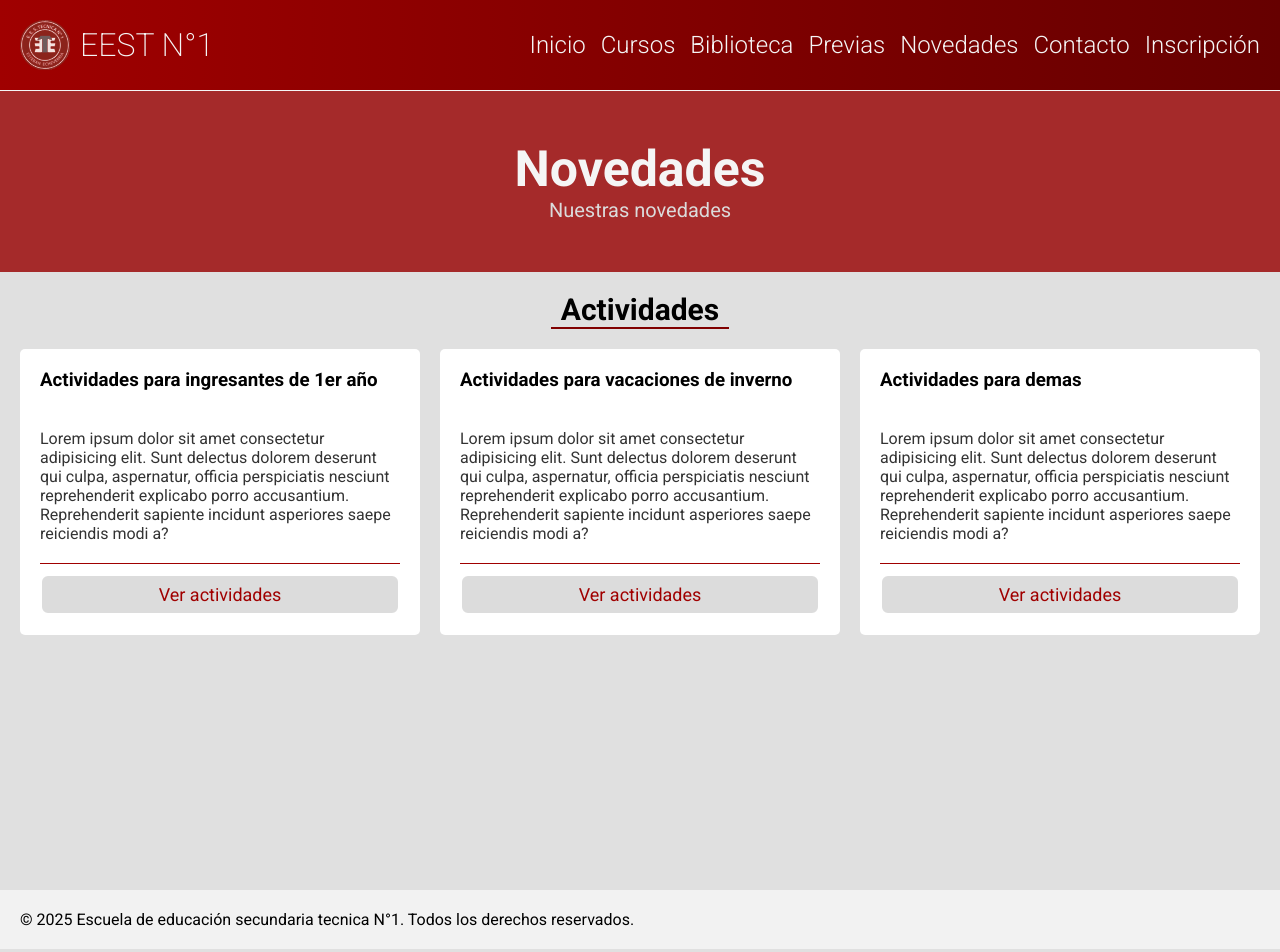
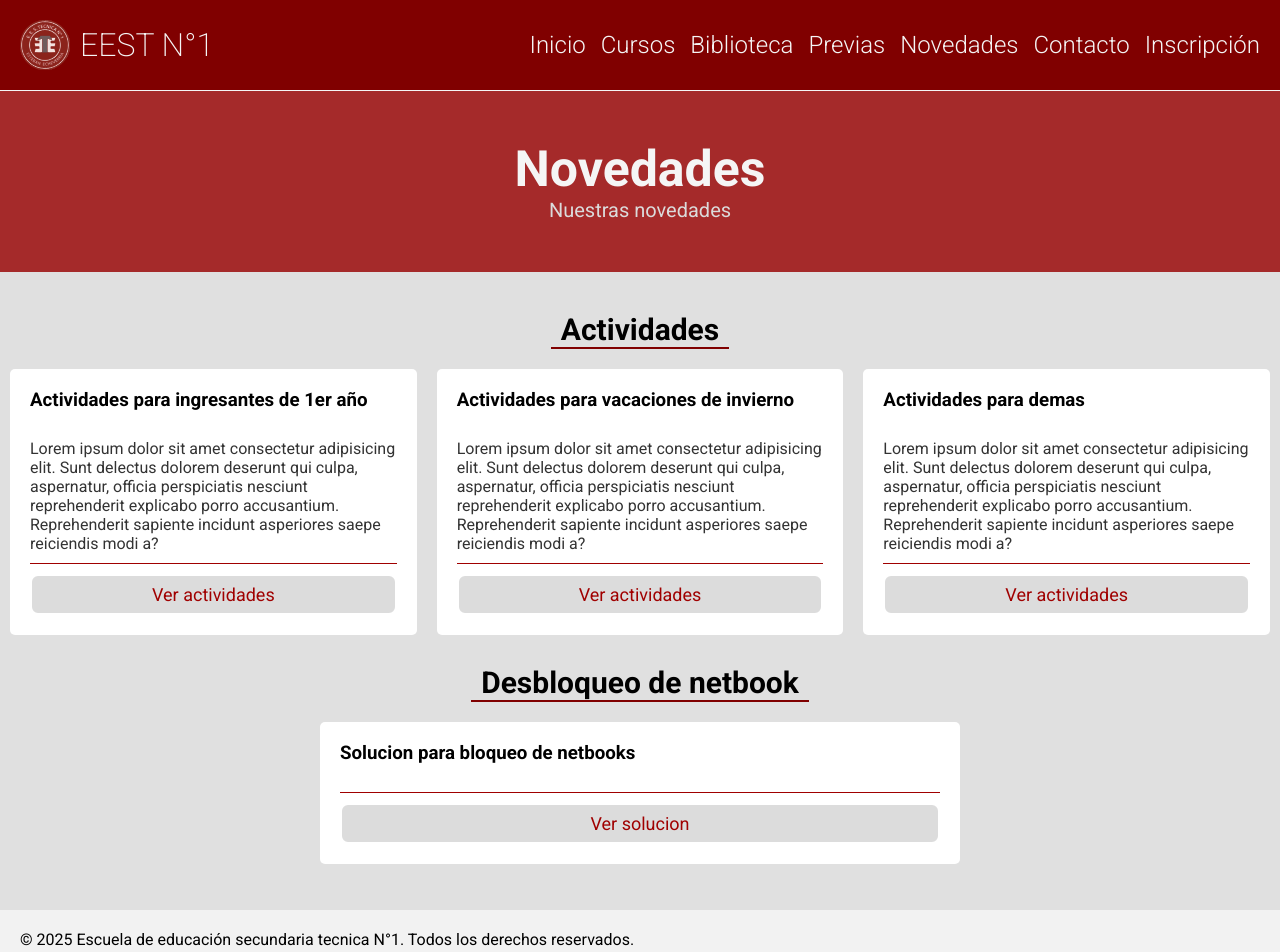
Before and after one commit to Juanerros/new-site, a React (Vite) app: page /novedades in a window 1280 px wide. Shown: the top 952 px of the page. Built offline with nearby package versions, Linux system fonts and the light colour scheme.

Commit message:
arreglos varios

```diff
--- a/src/components/Header.jsx
+++ b/src/components/Header.jsx
@@ -8,16 +8,20 @@ export default function Header() {
 
     const toggleMenu = () => {
         const menu = document.querySelector('.menu');
+        const btnMenu = document.querySelector('.btn-menu');
 
         if (!menuActive) {
             menu.classList.add('menu-active');
+            btnMenu.classList.add('btn-menu-active');
             setMenuActive(true);
         } else {
             menu.classList.add('menu-closing');
             menu.classList.remove('menu-active');
+            btnMenu.classList.remove('btn-menu-active');
 
             setTimeout(() => {
                 menu.classList.remove('menu-closing');
+                btnMenu.classList.remove('btn-menu-active');
                 setMenuActive(false);
             }, 500);
         }
--- a/src/components/css/header.css
+++ b/src/components/css/header.css
@@ -7,8 +7,7 @@ header {
     justify-content: space-between;
     align-items: center;
     padding: 20px;
-    background: #a00000;
-    background: linear-gradient(90deg, rgba(160, 0, 0, 1) 0%, rgba(102, 0, 0, 1) 100%);
+    background: linear-gradient(90deg, var(--primary-color) 0%, var(--primary-color) 100%);
     border-bottom: 1px solid whitesmoke;
     z-index: 100;
 }
@@ -77,13 +76,33 @@ nav a:hover::after {
         flex-direction: column;
         gap: 5px;
         cursor: pointer;
+        transition: all 0.3s ease-in-out;
+    }
+
+    .btn-menu:hover  {
+        opacity: 0.7;
     }
 
     .btn-menu span {
         width: 25px;
         height: 3px;
         background-color: whitesmoke;
+        transition: all 0.2s ease-in-out;
     }
+
+    .btn-menu-active span:nth-child(1) {
+        transform: rotate(45deg) translateY(6px) translateX(5px);
+    }
+
+    .btn-menu-active span:nth-child(2) {
+        opacity: 0;
+    }
+
+
+    .btn-menu-active span:nth-child(3) {
+        transform: rotate(-45deg) translateY(-6px) translateX(5px);
+    }
+
 
     .menu {
         display: none;
--- a/src/global.css
+++ b/src/global.css
@@ -30,6 +30,7 @@ main {
     align-items: center;
     min-height: 100vh;
     margin-top: 90px;
+    margin-bottom: 20px;
 }
 
 a {
--- a/src/pages/News.jsx
+++ b/src/pages/News.jsx
@@ -7,7 +7,7 @@ export default function News() {
         <h2>Novedades</h2>
         <p>Nuestras novedades</p>
       </div>
-      <h2 className='activitys-title'>Actividades</h2>
+      <h2 className='title'>Actividades</h2>
       <div className="activitys">
         <article>
           <h3>Actividades para ingresantes de 1er año</h3>
@@ -18,7 +18,7 @@ export default function News() {
           <a href="#">Ver actividades</a>
         </article>
         <article>
-          <h3>Actividades para vacaciones de inverno</h3>
+          <h3>Actividades para vacaciones de invierno</h3>
           <p>
             Lorem ipsum dolor sit amet consectetur adipisicing elit. Sunt delectus dolorem deserunt qui culpa, aspernatur, officia perspiciatis nesciunt reprehenderit explicabo porro accusantium. Reprehenderit sapiente incidunt asperiores saepe reiciendis modi a?
           </p>
@@ -34,6 +34,13 @@ export default function News() {
           <a href="#">Ver actividades</a>
         </article>
       </div>
+
+      <h2 className='title'>Desbloqueo de netbook</h2>
+      <article className='conectar'>
+        <h3>Solucion para bloqueo de netbooks</h3>
+        <div className="line"></div>
+        <a href="#">Ver solucion</a>
+      </article>
     </>
   );
 }
--- a/src/pages/css/news.css
+++ b/src/pages/css/news.css
@@ -25,10 +25,10 @@
     grid-gap: 20px;
     margin-right: auto;
     margin-left: auto;
-    margin: 20px;
+    margin: 10px;
 }
 
-.activitys article {
+ article {
     display: flex;
     flex-direction: column;
     justify-content: space-around;
@@ -39,20 +39,20 @@
     transition: 0.3s;
 }
 
-.activitys article h3 {
+ article h3 {
     min-height: 40px;
 }
 
-.activitys article:hover {
+ article:hover {
     transform: translateY(-5px);
+    box-shadow: 1px 1px 10px rgba(0, 0, 0, 0.2);
 }
 
-.activitys article p {
-    margin: 10px 0;
+ article p {
     color: var(--font-light);
 }
 
-.activitys article a {
+ article a {
     text-align: center;
     cursor: pointer;
     padding: 8px 22px;
@@ -65,7 +65,7 @@
     transition: .3s;
 }
 
-.activitys article a:hover {
+ article a:hover {
     background-color: var(--primary-color);
     color: whitesmoke;
 }
@@ -76,12 +76,20 @@
     background-color: var(--secundary-color);
 }
 
-.activitys-title {
+.title {
     font-size: 30px;
     align-self: center;
     border-bottom: 2px solid var(--primary-color);
     padding: 0 10px;
+    margin-bottom: 10px;
+    margin-top: 20px;
 }
+
+.conectar {
+    margin-top: 10px;
+    width: 50%;
+}
+
 
 @media (max-width: 768px) {
     .activitys {
```
